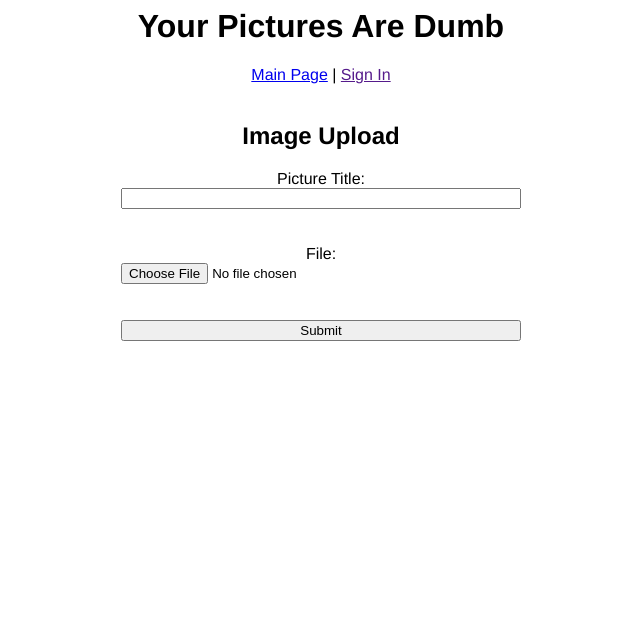
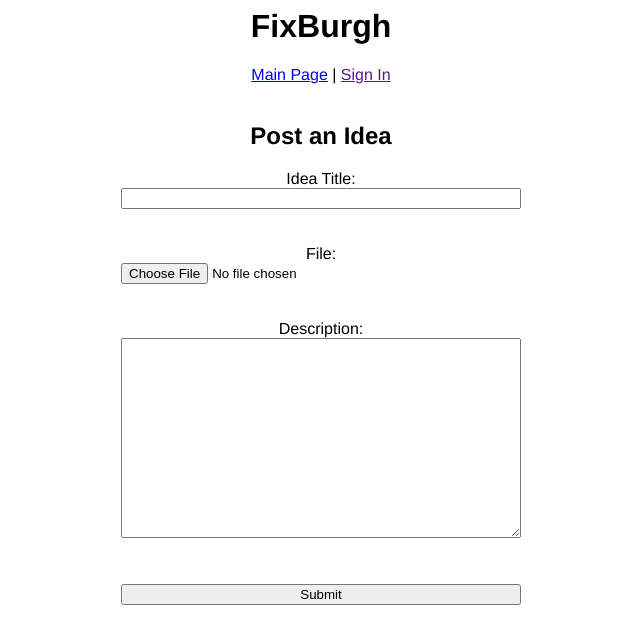
Before and after one commit to chensusays/AwesomePGH, a Django app: template templates/upload.html in a window 1280 px wide. Shown: the top 644 px of the page, without its empty margins (319-959 px from the left). Run offline with Django 3.2, Linux system fonts and the light colour scheme; the template is opened without the code that fills it, so the values that code supplies are empty.

Commit message:
Hi guys
Added description

```diff
--- a/main.py
+++ b/main.py
@@ -133,9 +133,11 @@ class FileUploadHandler(blobstore_handlers.BlobstoreUploadHandler):
 
       if type in ['image/jpeg', 'image/png', 'image/gif', 'image/webp']:
         title = self.request.get('title')
+        description = self.request.get('description')
         posted_image = PostedImage()
         posted_image.title = title
         posted_image.user = email
+        posted_image.description = description
         posted_image.image_url = images.get_serving_url(blob_info.key())
         posted_image.put()
         self.redirect('/')
@@ -144,6 +146,7 @@ class FileUploadHandler(blobstore_handlers.BlobstoreUploadHandler):
 ###############################################################################
 class PostedImage(ndb.Model):
   title = ndb.StringProperty()
+  description = ndb.StringProperty()
   image_url = ndb.StringProperty()
   user = ndb.StringProperty()
   time_created = ndb.DateTimeProperty(auto_now_add=True)
--- a/templates/_base.html
+++ b/templates/_base.html
@@ -1,12 +1,12 @@
 <html>
   <head>
-    <title>Your Pictures Are Dumb</title>
+    <title>FixBurgh</title>
     <link rel="stylesheet" href="/static/style.css">
     <script src="/static/script0001.js">
     </script>
   </head>
   <body>
-    <h1>Your Pictures Are Dumb</h1>
+    <h1>FixBurgh</h1>
     <a href="/">Main Page</a> |
     {% if user_email %}
     <a href="/upload">Upload an Image</a> | <a href="{{ logout_url }}">Sign Out</a>
--- a/templates/image.html
+++ b/templates/image.html
@@ -2,7 +2,8 @@
 {% block bodycontent %}
 <h3>{{image.title}}</h3>
 <img src="{{image.image_url}}"><br>
-{{image.count}} {% if image.count == 1 %}user thinks{% else %}users think{% endif %} this is dumb.<br>
+{{image.description}}<br>
+{{image.count}} {% if image.count == 1 %}user voted{% else %}users voted{% endif %} for this idea.<br>
 {{image.comment_count}} {% if image.comment_count == 1 %}comment{% else %}comments{% endif %}<br><br>
 {% for comment in image.comments %}
 <i>{{comment.time_created}}</i><br>
--- a/templates/upload.html
+++ b/templates/upload.html
@@ -1,11 +1,13 @@
 {% extends "_base.html" %}
 {% block bodycontent %}
-<h2>Image Upload</h2>
+<h2>Post an Idea</h2>
 <form method="post" enctype="multipart/form-data" action="{{upload_url}}">
-Picture Title:<br>
+Idea Title:<br>
 <input name="title" type="text"><br><br><br>
 File:<br>
 <input name="file" type="file"><br><br><br>
+Description:<br>
+<textarea name="description" type="text"></textarea><br><br><br>
 <input type="submit">
 </form>
 {% endblock %}
```
Also changed, not shown: templates/index.html (+5 -4 lines), default_image.png (added), 1 other file.
